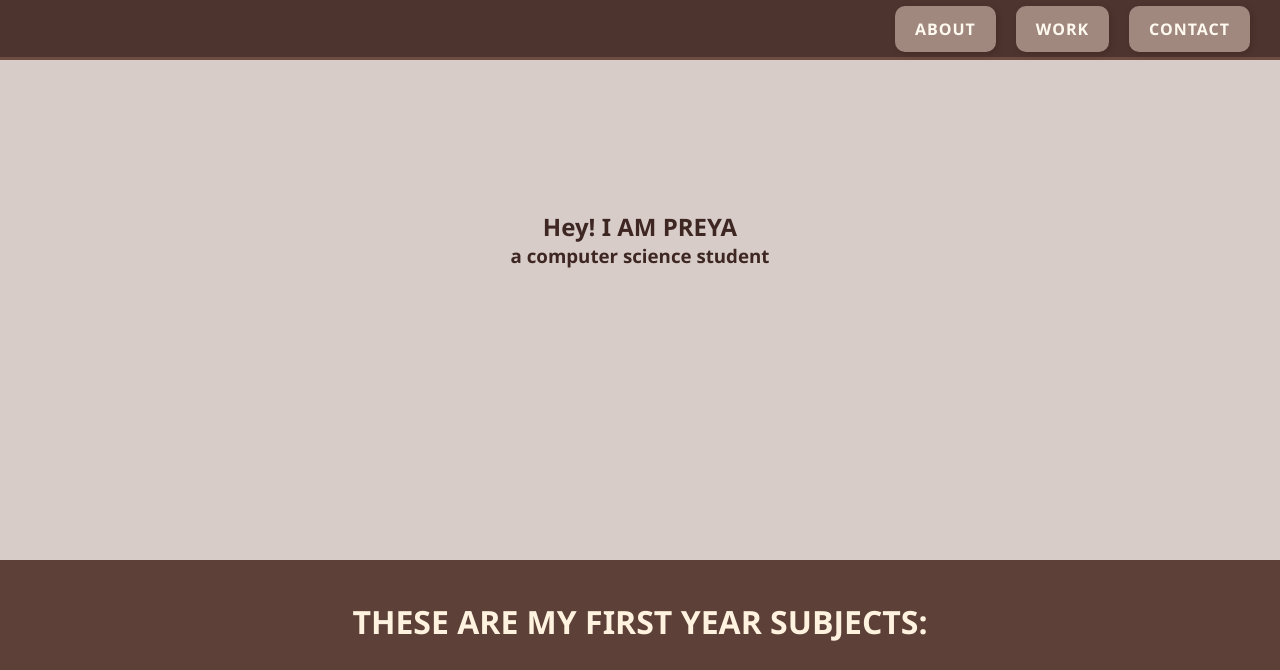
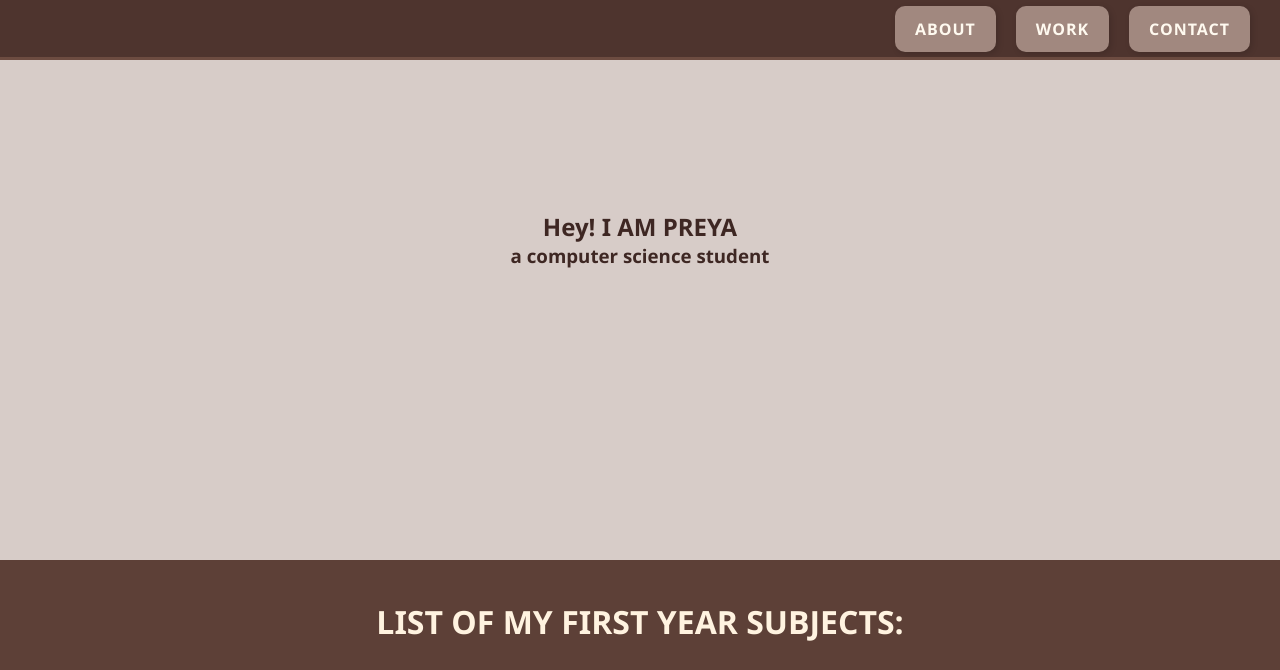
Before and after one commit to preyagarg/html-portfolio.com, a plain HTML site: page index.html in a window 1280 px wide. Shown: the top 670 px of the page. Drawn offline with Linux system fonts and the light colour scheme.

Commit message:
Update index.html

```diff
--- a/index.html
+++ b/index.html
@@ -167,7 +167,7 @@
   </div>
 
   <div id="project_section">
-    <h1 id="work">THESE ARE MY FIRST YEAR SUBJECTS:</h1>
+    <h1 id="work">LIST OF MY FIRST YEAR SUBJECTS:</h1>
 
     <div class="gallery-container">
       <div class="gallery">
```
